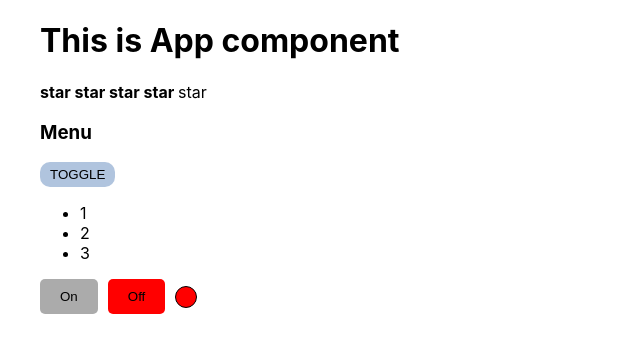
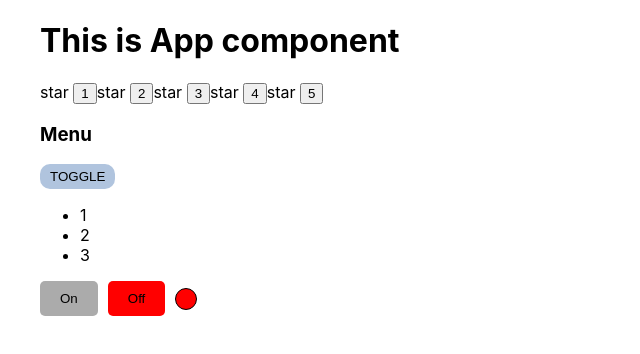
Before and after one commit to DenisKulik/react-course, a React (Create React App) app: page / in a window 1280 px wide. Shown: the top 354 px of the page, without its empty margins (0-640 px from the left). Built offline with nearby package versions, Linux system fonts and the light colour scheme.

Commit message:
add local state for Rating component

```diff
--- a/src/App.tsx
+++ b/src/App.tsx
@@ -8,7 +8,7 @@ function App() {
     return (
         <div className="App">
             <PageTitle title={ 'This is App component' } />
-            <Rating value={ 4 } />
+            <Rating />
             <Accordion title={ 'Menu' } />
             <Switch />
         </div>
--- a/src/components/Rating/Rating.tsx
+++ b/src/components/Rating/Rating.tsx
@@ -1,15 +1,22 @@
-type RatingType = {
-    value: 0 | 1 | 2 | 3 | 4 | 5;
-}
+import { useState } from 'react';
 
-export default function Rating({ value }: RatingType) {
+export default function Rating() {
+    const [ rating, setRating ] = useState(0);
+
+    const addRating = (value: number) => setRating(value);
+
     return (
         <div>
-            <Star selected={ value > 0 } />
-            <Star selected={ value > 1 } />
-            <Star selected={ value > 2 } />
-            <Star selected={ value > 3 } />
-            <Star selected={ value > 4 } />
+            <Star selected={ rating > 0 } />
+            <button onClick={ () => addRating(1) }>1</button>
+            <Star selected={ rating > 1 } />
+            <button onClick={ () => addRating(2) }>2</button>
+            <Star selected={ rating > 2 } />
+            <button onClick={ () => addRating(3) }>3</button>
+            <Star selected={ rating > 3 } />
+            <button onClick={ () => addRating(4) }>4</button>
+            <Star selected={ rating > 4 } />
+            <button onClick={ () => addRating(5) }>5</button>
         </div>
     );
 }
```
